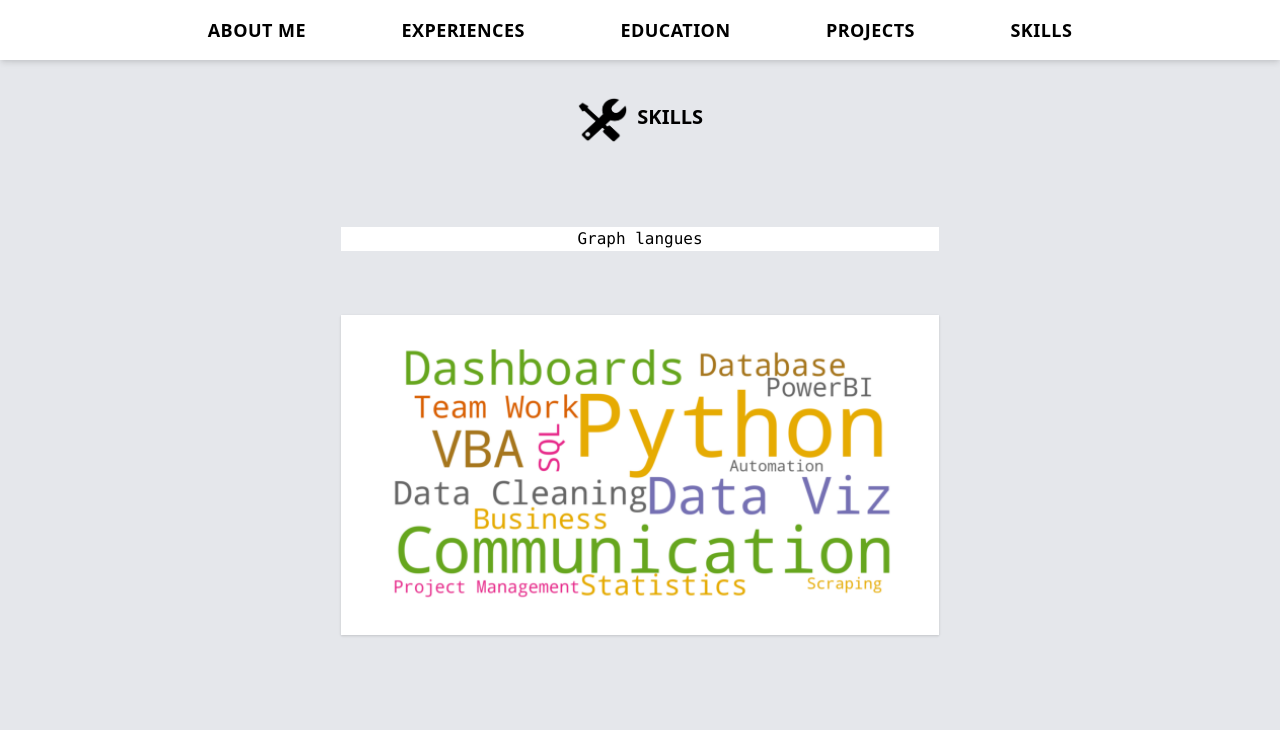
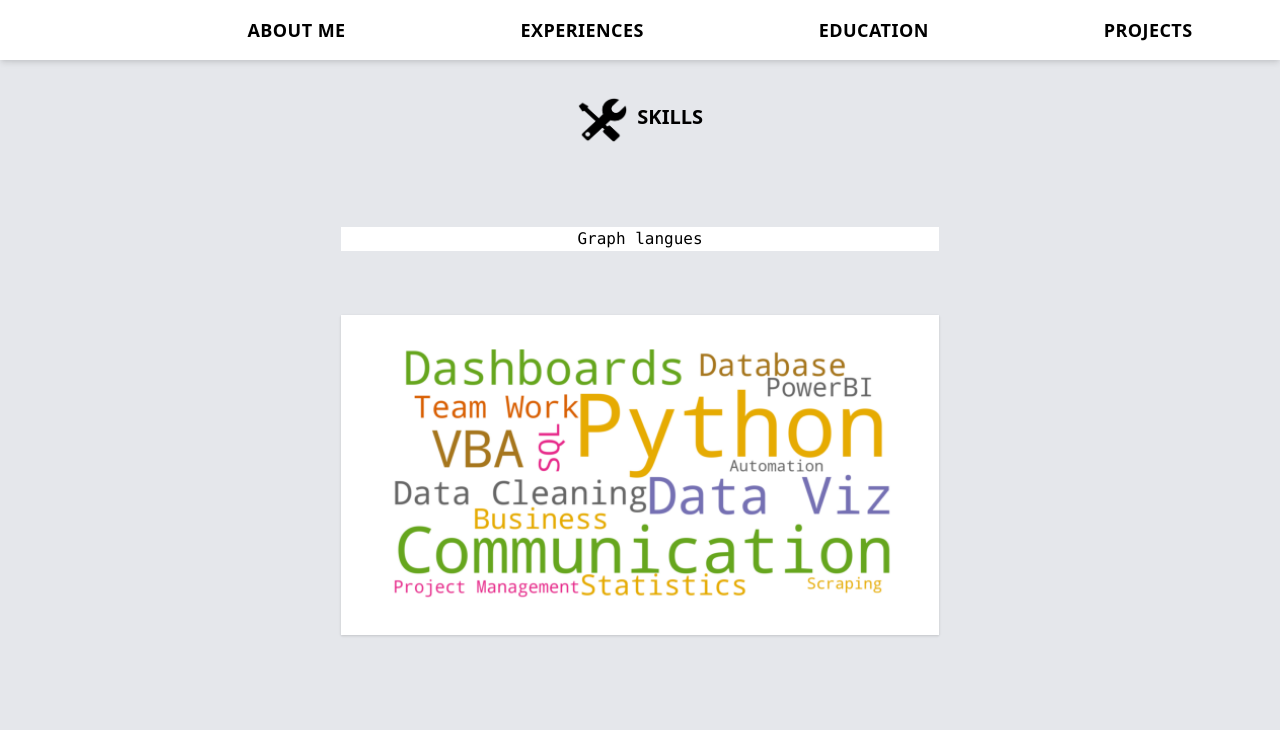
Before and after one commit to PierreMrt/django-portfolio, a Django app: template portfolio/templates/skills.html in a window 1280 px wide. Shown: the top 730 px of the page. Run offline with Django 3.2, Linux system fonts and the light colour scheme; the template is opened without the code that fills it, so the values that code supplies are empty.

Commit message:
removed skills from nav bar

```diff
--- a/portfolio/templates/base.html
+++ b/portfolio/templates/base.html
@@ -34,7 +34,6 @@
         <a href='/experiences' class='inline-block flex-auto py-4 hover:bg-blue-900 hover:text-white'>EXPERIENCES</a>
         <a href='/education' class='inline-block flex-auto py-4 hover:bg-blue-900 hover:text-white'>EDUCATION</a>
         <a href='/projects' class='inline-block flex-auto py-4 hover:bg-blue-900 hover:text-white'>PROJECTS</a>
-        <a href='/skills' class='inline-block flex-auto py-4 hover:bg-blue-900 hover:text-white lg:mr-40'>SKILLS</a>
     </nav>
 
     <div class="bg-gray-200 h-max-full w-full py-16 md:py-24 px-8 md:px-32 lg:px-48">
```
